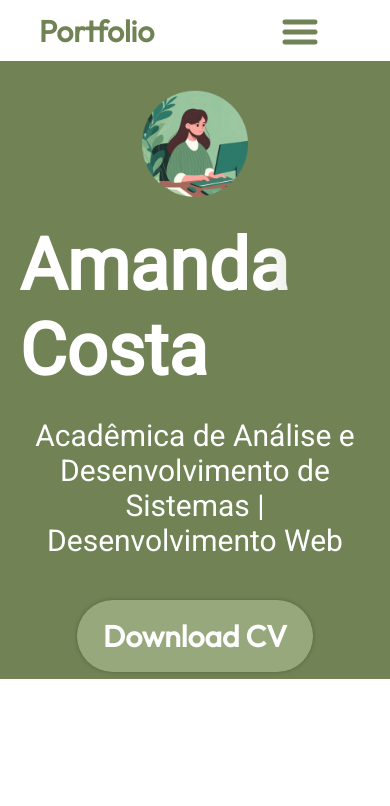
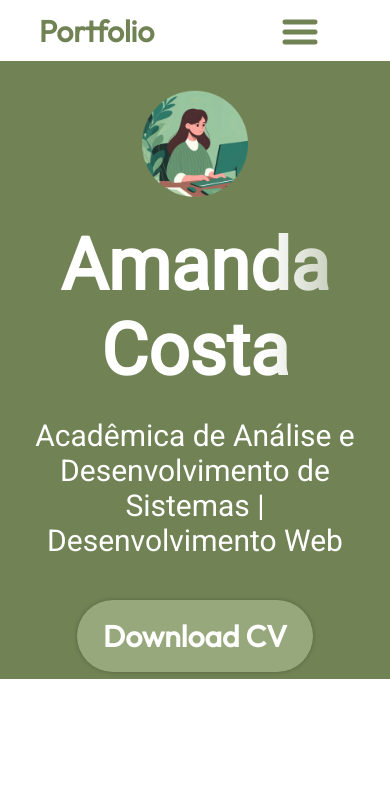
Before and after one commit to amandaacs/portfolio, a React (Vite) app: page / in a window 390 px wide. Shown: the top 806 px of the page. Built offline with nearby package versions, Linux system fonts and the light colour scheme.

Commit message:
fixed some text alignments

```diff
--- a/src/components/Contact.module.css
+++ b/src/components/Contact.module.css
@@ -62,4 +62,7 @@
     .links {
         align-items: center;
     }
+    .text p {
+        text-align: center;
+    }
 }
--- a/src/components/Hero.module.css
+++ b/src/components/Hero.module.css
@@ -91,4 +91,8 @@
     .description {
         text-align: center;
     }
+    .title {
+
+        text-align: center;
+    }
 }
```
